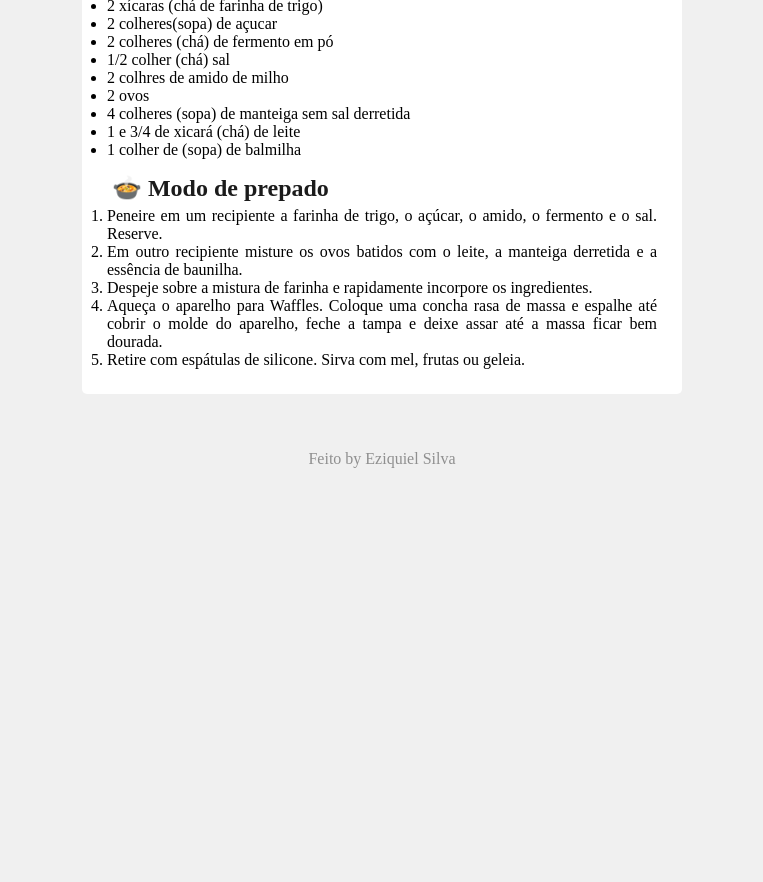
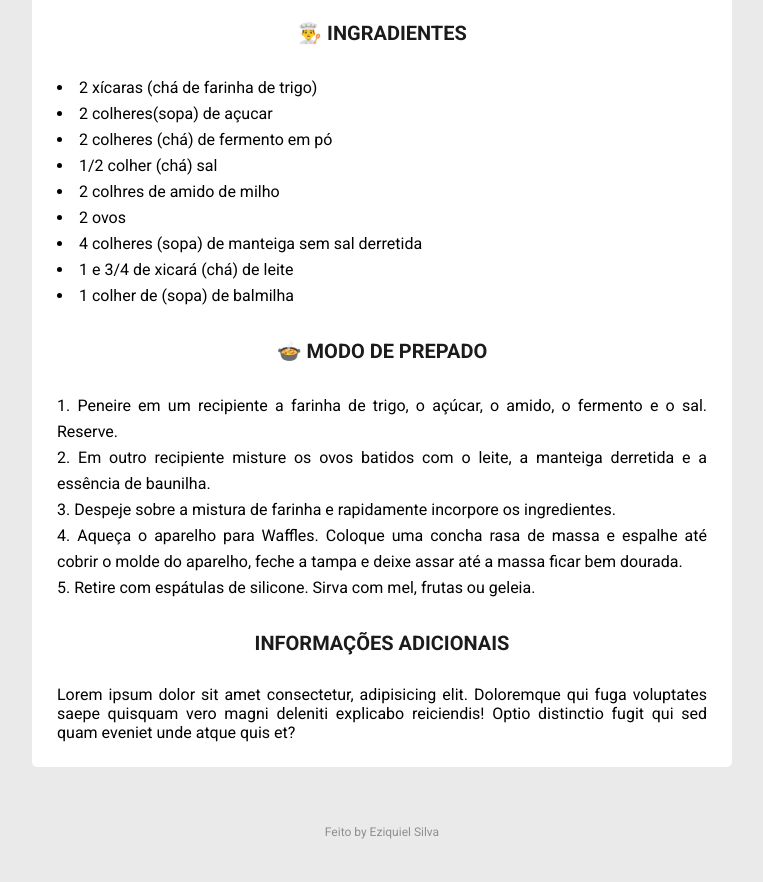
Before and after one commit to Eziquielsilva/desafio-receita, a plain HTML site: page index.html in a window 1280 px wide. Shown: the part 390-1272 px from the top of the page, without its empty margins (258-1021 px from the left). Before the commit the page ends 899 px from the top, so only its background shows below. Drawn offline with Linux system fonts and the light colour scheme.

Commit message:
Adicionando css na pagina

```diff
--- a/css/style.css
+++ b/css/style.css
@@ -3,26 +3,24 @@
   padding: 0;
   box-sizing: border-box;
 }
-body{
+body {
   display: grid;
   place-items: center;
-    background: #F0F0F0;
-    font: ;
-
+  background: #eaeaea;
+  font-family: 'Roboto', sans-serif;
 }
-.container{
-    width: 600px;
+.container {
+  width: 700px;
   padding: 20px;
   margin: 15px;
   text-align: justify;
   background: white;
   border-radius: 5px;
-
 }
-header{
+header {
   display: grid;
 }
-figure>img{
+figure > img {
   width: 100%;
   height: 250px;
 
@@ -30,30 +28,52 @@ padding: 2px;
   border-radius: 5px;
 }
 
-figure figcaption{
-    color: #8F8F8F;
+figure figcaption {
+  color: #8f8f8f;
   text-align: end;
+  font-size: 12px;
 }
 
-section{
+section {
   padding: 5px;
   display: grid;
-    background: #FFFFFF;
+  background: #ffffff;
+}
+section > ul > li,
+section > ol > li {
+  list-style-position: inside;
 
+  line-height: 26px;
 }
-section>ul>li{
-    list-style-position: outside;
+h1 {
+  font-size: 28px;
 }
-h2{
-    padding: 5px;
-    color: #1B1B1B;
+h2 {
+  font-size: 20px;
 }
-footer p{
+
+h1,
+h2 {
+  text-align: center;
+  padding: 15px;
+  margin-top: 5px;
+  margin-bottom: 15px;
+  color: #1b1b1b;
+  font-weight: 700;
+
+  text-transform: uppercase;
+}
+
+p {
+  font-weight: 400;
+}
+footer p {
   height: 100px;
   display: grid;
   place-items: center;
   align-items: center;
 
-    color: #8F8F8F;
+  color: #8f8f8f;
 
+  font-size: 12px;
 }
--- a/index.html
+++ b/index.html
@@ -5,6 +5,12 @@
     <meta http-equiv="X-UA-Compatible" content="IE=edge">
     <meta name="viewport" content="width=device-width, initial-scale=1.0">
     <title>Waffle-Classico</title>
+    <link rel="preconnect" href="https://fonts.googleapis.com" />
+    <link rel="preconnect" href="https://fonts.gstatic.com" crossorigin />
+    <link
+    href="https://fonts.googleapis.com/css2?family=Roboto:wght@400;700&display=swap"
+    rel="stylesheet"
+/>
     <link rel="stylesheet" href="css/style.css">
 </head>
 <body>
@@ -41,6 +47,11 @@
                         <li>Retire com espátulas de silicone. Sirva com mel, frutas ou geleia.</li>
                     </ol>
             </section>
+            <section>
+                <h2>Informações Adicionais</h2>
+                <p>Lorem ipsum dolor sit amet consectetur, adipisicing elit. Doloremque qui fuga voluptates saepe quisquam vero magni deleniti explicabo reiciendis! Optio distinctio fugit qui sed quam eveniet unde atque quis et?</p>
+            </section>
+
 
         </main>
 
```
Lines whose indentation alone changed are shown as unchanged.
